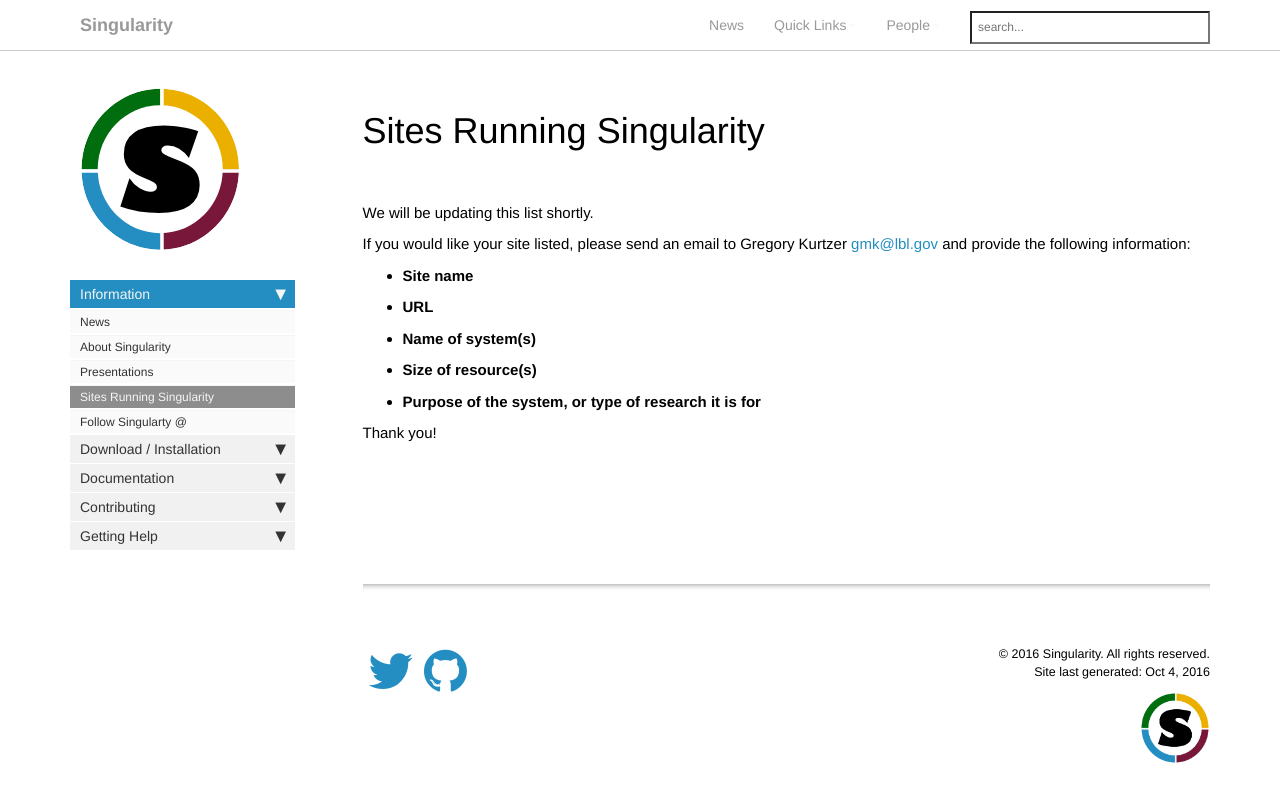
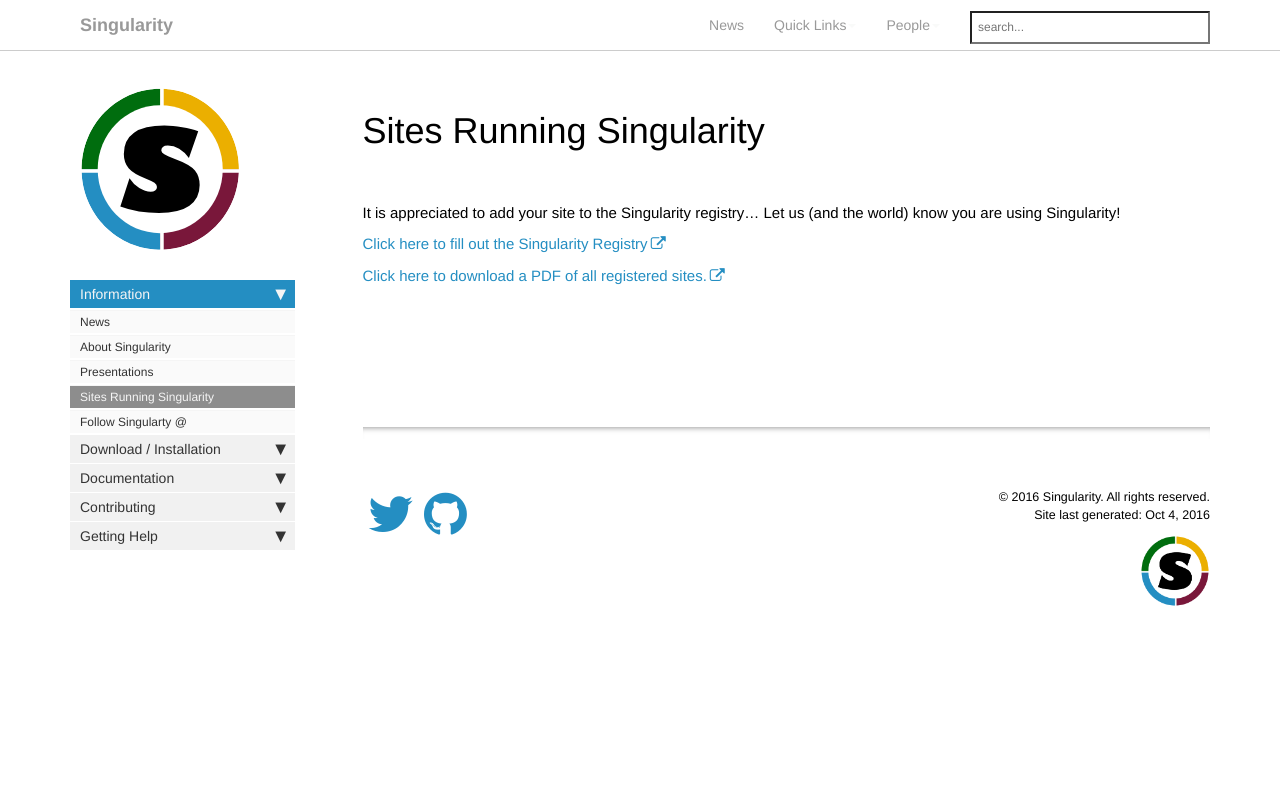
Before and after one commit to singularityware/singularityware.github.io, a Jekyll site: the page built from pages/info/sites.md, in a window 1280 px wide. Shown: the top 802 px of the page. Built offline with Jekyll 4.4.1, drawn with Linux system fonts in a browser that asks for light colours; nearby versions of some CDN libraries; comment, search, counter and statistics services are not loaded.

Commit message:
Add registry info to sites page

```diff
--- a/pages/info/sites.md
+++ b/pages/info/sites.md
@@ -5,14 +5,9 @@
 toc: false
 ---
 
-We will be updating this list shortly.
+It is appreciated to add your site to the Singularity registry... Let us (and the world) know you are using Singularity!
 
-If you would like your site listed, please send an email to Gregory Kurtzer <a href='mailto:gmk@lbl.gov'>gmk@lbl.gov</a> and provide the following information:
+<a target="_blank" href="https://goo.gl/forms/D7ed1dfLeNvml6no1">Click here to fill out the Singularity Registry</a>
 
-* **Site name**
-* **URL**
-* **Name of system(s)**
-* **Size of resource(s)**
-* **Purpose of the system, or type of research it is for**
 
-Thank you!
+<a target="_blank" href="https://docs.google.com/spreadsheets/d/1Vc_1prq_1WHGf0LWtpUBY-tfKdLLM_TErjnCe1mY5m0/pub?gid=1407658660&single=true&output=pdf">Click here to download a PDF of all registered sites.
```
